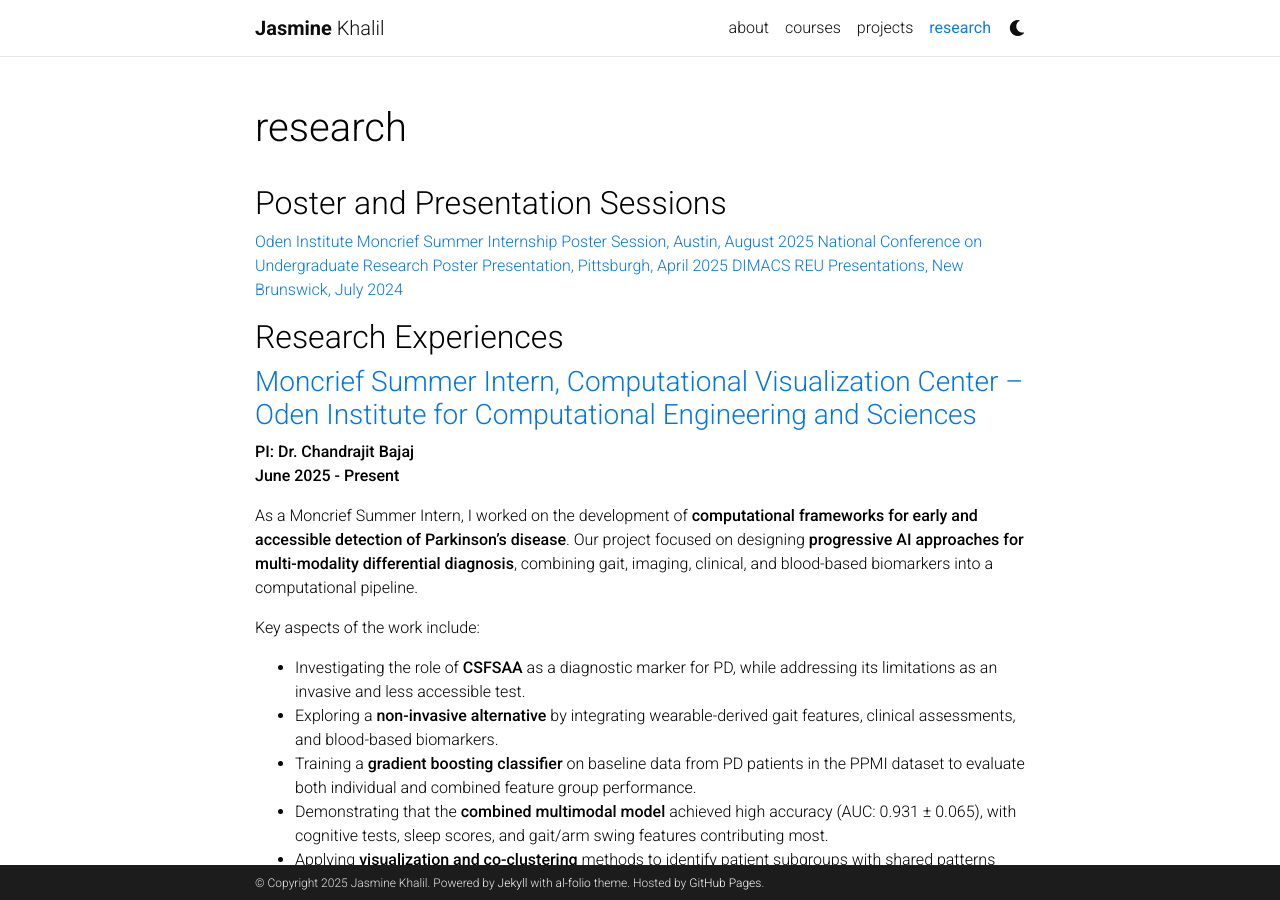
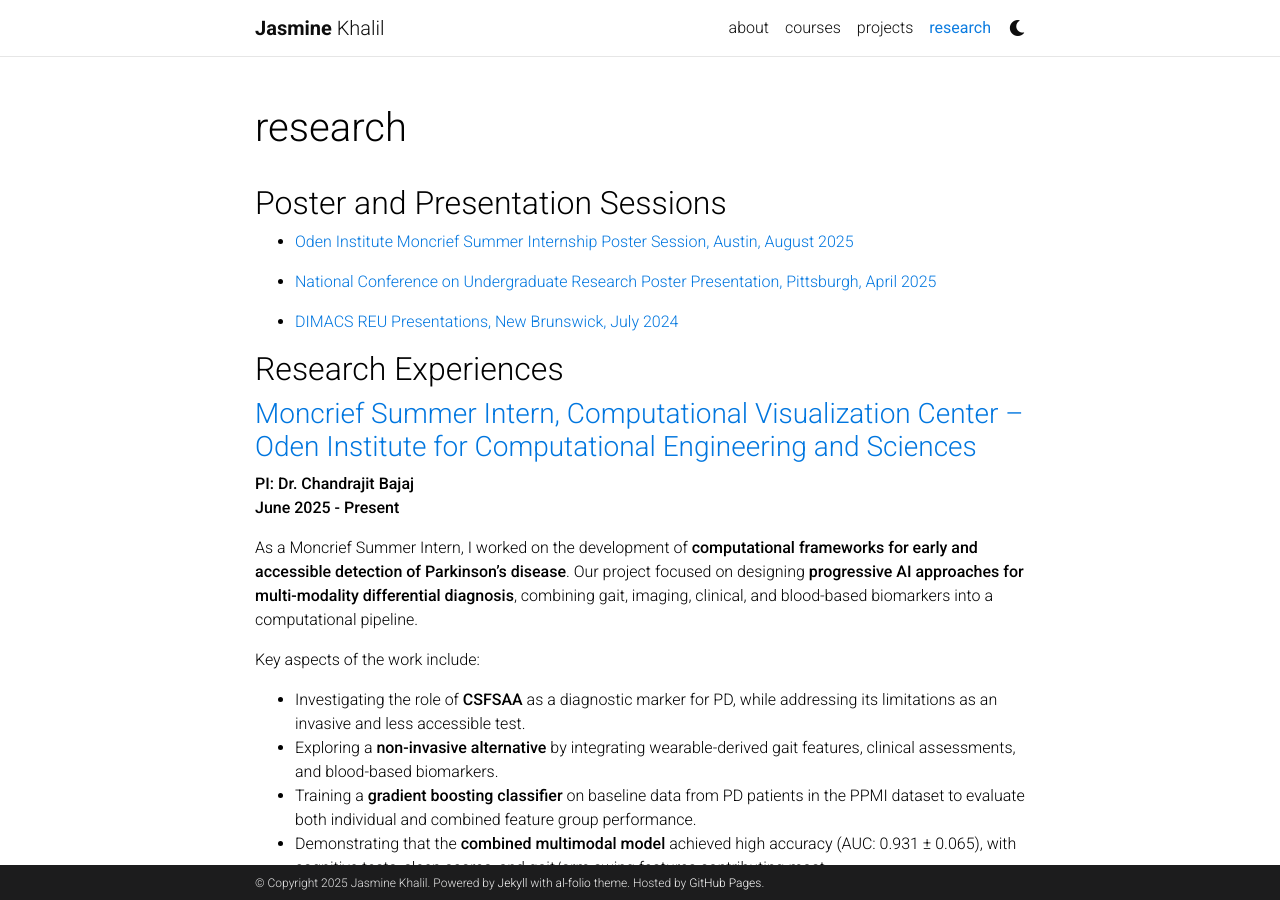
Before and after one commit to Jasminekhalil/jasminekhalil.github.io, a Jekyll site: the page built from _pages/research.md, in a window 1280 px wide and 900 px high. Built offline with Jekyll 4.4.1, drawn with Linux system fonts in a browser that asks for light colours; comment, search, counter and statistics services are not loaded; a style sheet for code colours, icons or effects is not loaded.

```diff
--- a/_pages/research.md
+++ b/_pages/research.md
@@ -7,9 +7,11 @@ nav_order: 3
 ---
 
 ## Poster and Presentation Sessions
-[Oden Institute Moncrief Summer Internship Poster Session, Austin, August 2025](https://www.linkedin.com/feed/update/urn:li:activity:7367399066181222400/)
-[National Conference on Undergraduate Research Poster Presentation, Pittsburgh, April 2025](/assets/pdf/ncur.pdf)
-[DIMACS REU Presentations, New Brunswick, July 2024](https://reu.dimacs.rutgers.edu/~jk2264/JasmineKhalilDIMACSFinalPresentation.pdf)
+- [Oden Institute Moncrief Summer Internship Poster Session, Austin, August 2025](https://www.linkedin.com/feed/update/urn:li:activity:7367399066181222400/)
+
+- [National Conference on Undergraduate Research Poster Presentation, Pittsburgh, April 2025](/assets/pdf/ncur.pdf)
+
+- [DIMACS REU Presentations, New Brunswick, July 2024](https://reu.dimacs.rutgers.edu/~jk2264/JasmineKhalilDIMACSFinalPresentation.pdf)
 
 ## Research Experiences
 ### [Moncrief Summer Intern, Computational Visualization Center – Oden Institute for Computational Engineering and Sciences](/assets/pdf/cvc.pdf)
```
Also changed, not shown: _pages/about.md (+1 -1 lines).
